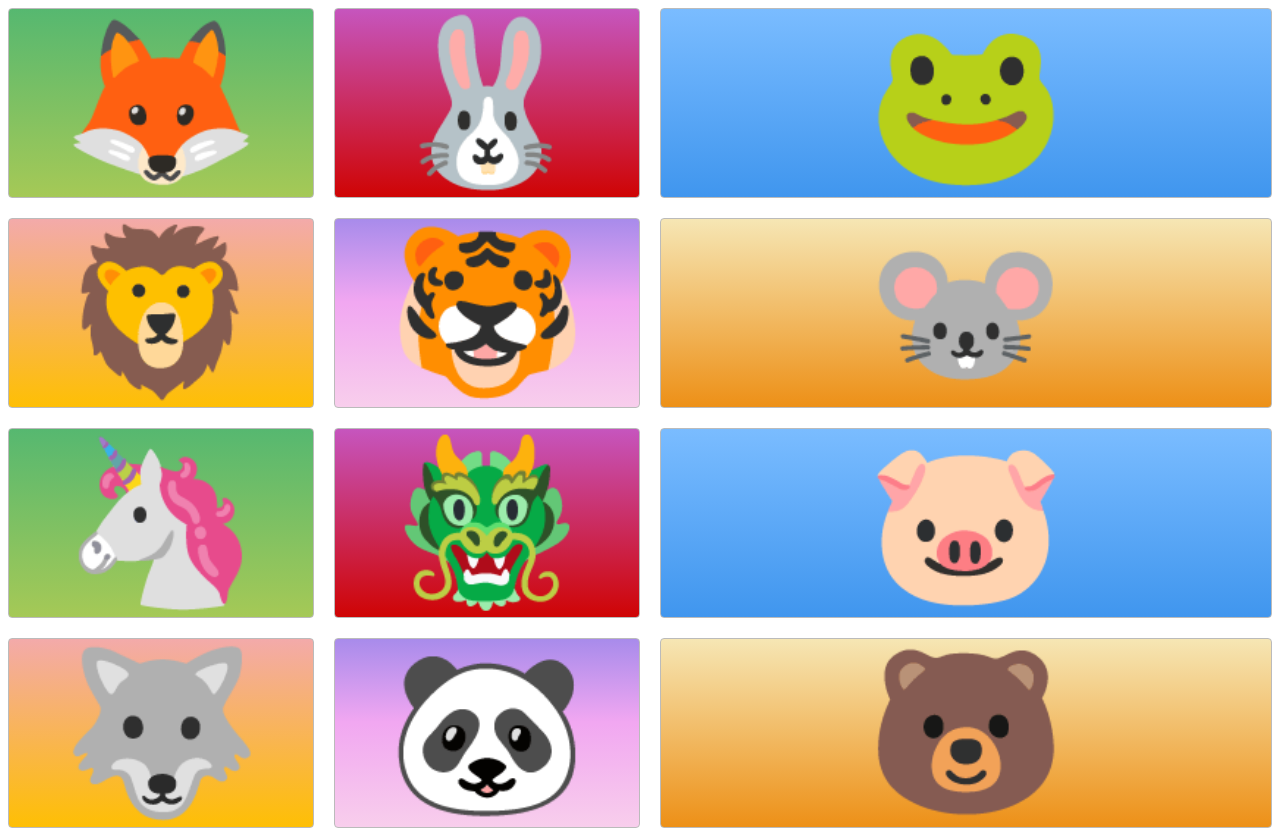
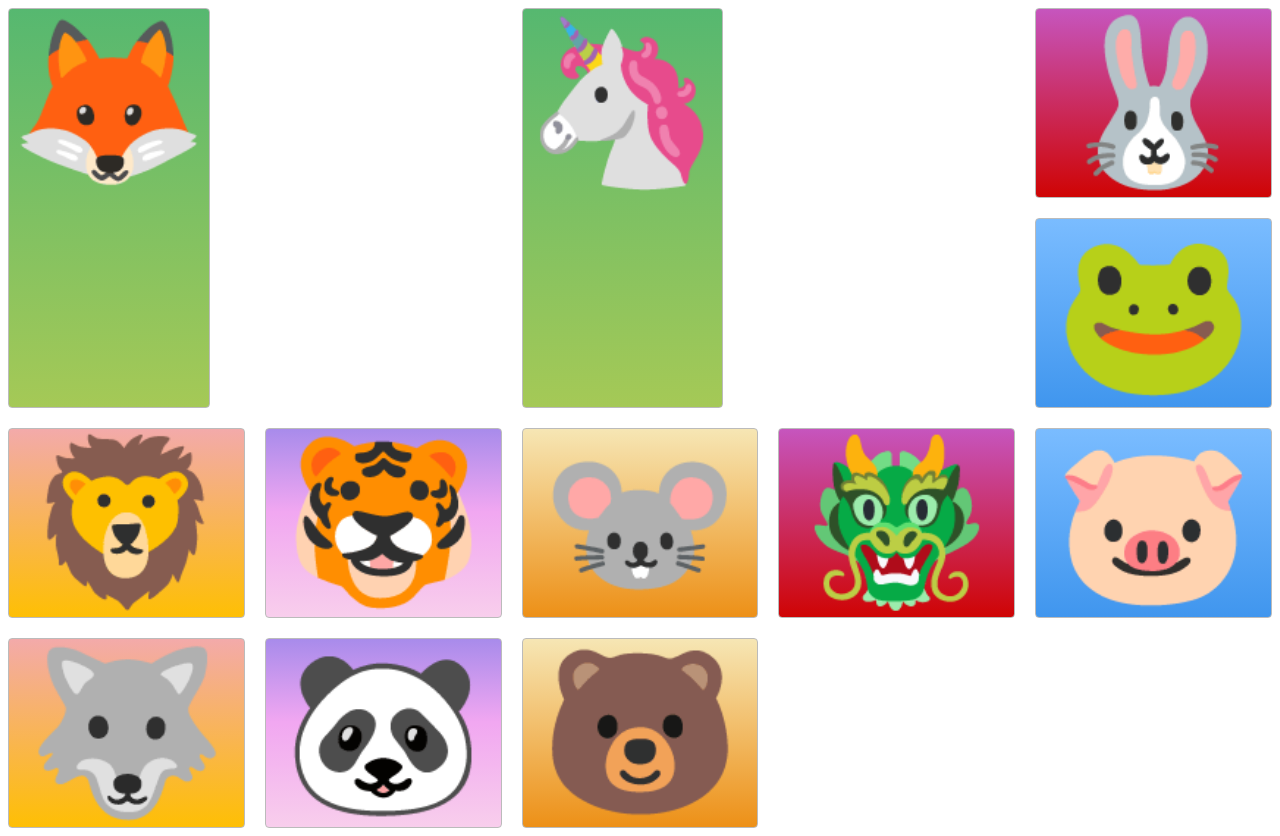
Before and after one commit to nickorzha/fullstack_development, a plain HTML site: page ZTM/CSS_Grid/index.html in a window 1280 px wide. Drawn offline with Linux system fonts and the light colour scheme.

Commit message:
Update CSS_Grid styling

```diff
--- a/ZTM/CSS_Grid/style.css
+++ b/ZTM/CSS_Grid/style.css
@@ -1,7 +1,14 @@
 .container {
   display: grid;
   gap: 20px;
-  grid-template-columns: 1fr 1fr 2fr;
+  grid-template-columns: repeat(auto-fill, minmax(200px, 1fr));
+  grid-template-rows: 1fr;
+}
+
+.green {
+  grid-column: span 2;
+  grid-row: 1/3;
+  justify-self: start;
 }
 
 .zone {
```
